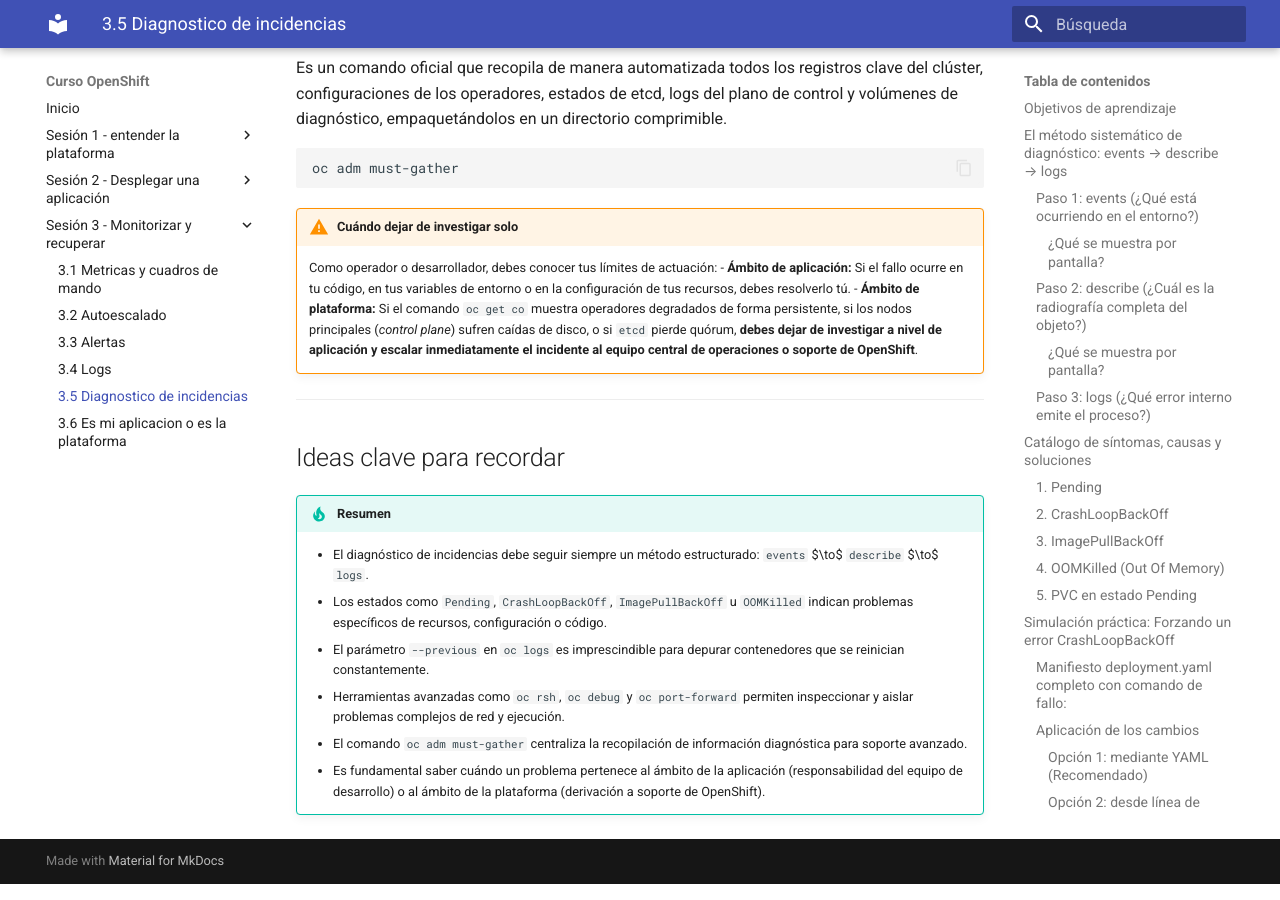
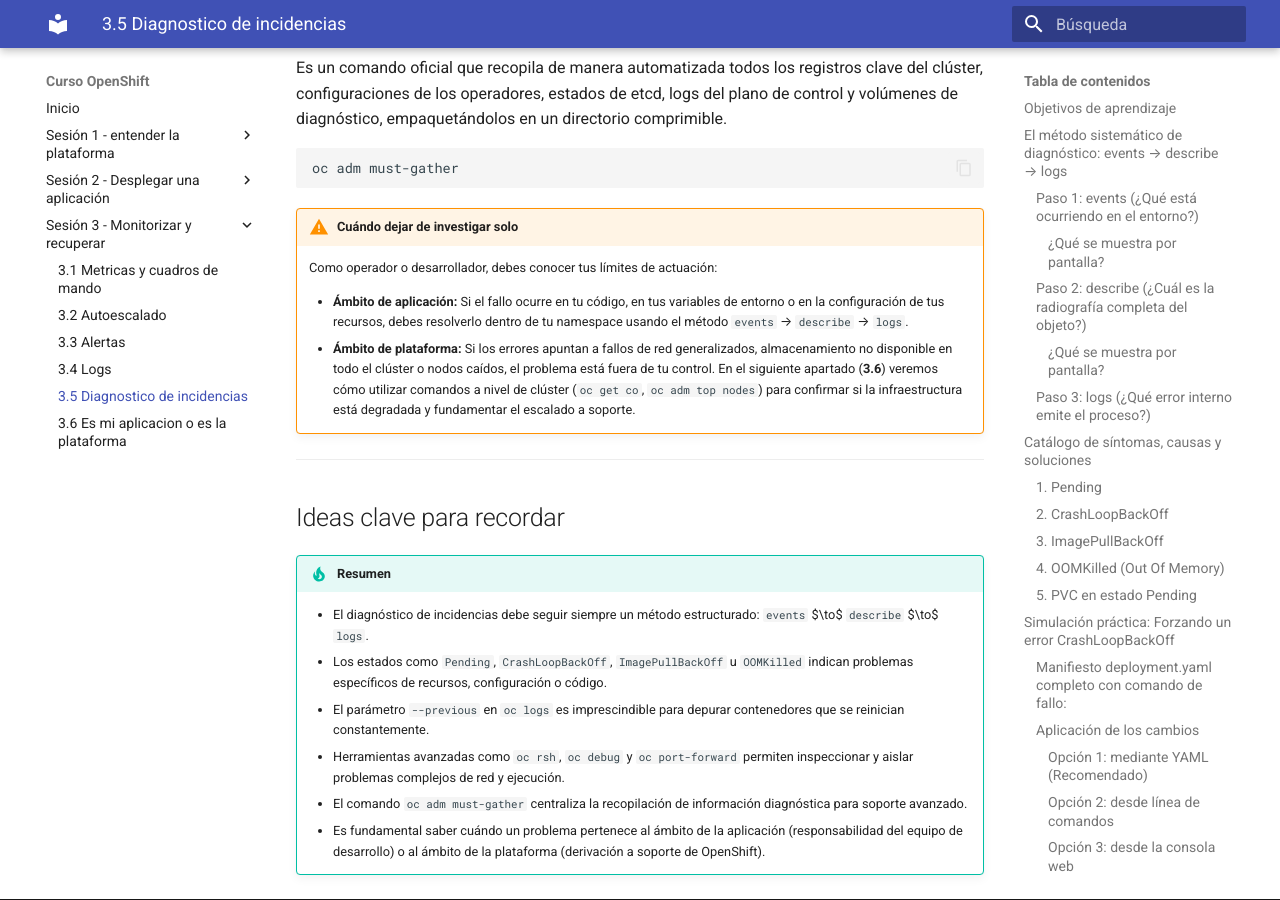
Before and after one commit to ieftraining/curso-openshift, an MkDocs documentation site: the page built from docs/sesion3/3.5 Diagnostico de incidencias.md, in a window 1280 px wide and 900 px high, scrolled down 9690 px. Built offline with MkDocs 1.6.1 and Material for MkDocs 9.7.7, drawn with Linux system fonts in a browser that asks for light colours; some of the changed text lies outside the part shown.

Commit message:
Add files via upload

```diff
--- a/docs/sesion3/3.5 Diagnostico de incidencias.md
+++ b/docs/sesion3/3.5 Diagnostico de incidencias.md
@@ -293,8 +293,9 @@
 
 !!! warning "Cuándo dejar de investigar solo"
     Como operador o desarrollador, debes conocer tus límites de actuación:
-    - **Ámbito de aplicación:** Si el fallo ocurre en tu código, en tus variables de entorno o en la configuración de tus recursos, debes resolverlo tú.
-    - **Ámbito de plataforma:** Si el comando `oc get co` muestra operadores degradados de forma persistente, si los nodos principales (*control plane*) sufren caídas de disco, o si `etcd` pierde quórum, **debes dejar de investigar a nivel de aplicación y escalar inmediatamente el incidente al equipo central de operaciones o soporte de OpenShift**.
+
+    - **Ámbito de aplicación:** Si el fallo ocurre en tu código, en tus variables de entorno o en la configuración de tus recursos, debes resolverlo dentro de tu namespace usando el método `events` → `describe` → `logs`.
+    - **Ámbito de plataforma:** Si los errores apuntan a fallos de red generalizados, almacenamiento no disponible en todo el clúster o nodos caídos, el problema está fuera de tu control. En el siguiente apartado (**3.6**) veremos cómo utilizar comandos a nivel de clúster (`oc get co`, `oc adm top nodes`) para confirmar si la infraestructura está degradada y fundamentar el escalado a soporte.
 
 ---
 
```
Also changed, not shown: other parts of docs/sesion3/3.5 Diagnostico de incidencias.md (+1 -1 lines).
